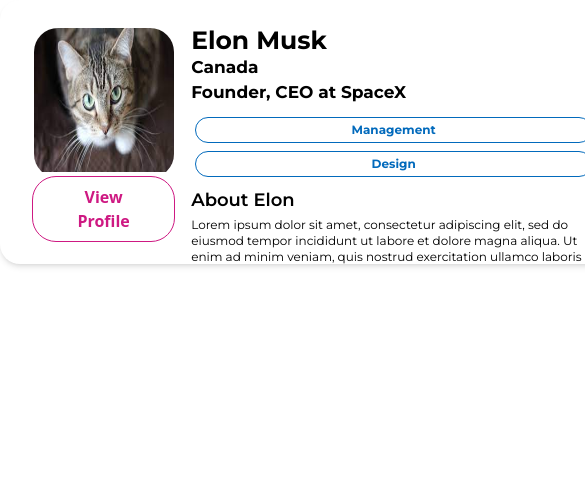
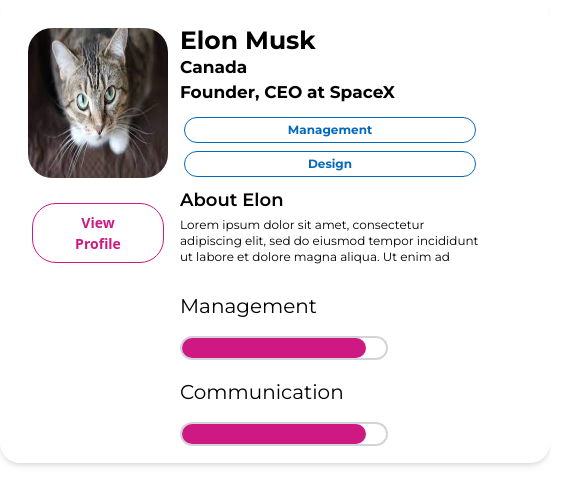
Before and after one commit to JasonXB/EF_Clone, a Next.js app: page /DevTest/testingMentorCard in a window 390 px wide. Shown: the top 504 px of the page, 585 px wide, since content can reach past the window. Built offline with nearby package versions, Linux system fonts and the light colour scheme; what tw-elements would draw is missing.

Commit message:
fix responsive

```diff
--- a/pages/DevTest/testingMentorCard.tsx
+++ b/pages/DevTest/testingMentorCard.tsx
@@ -5,6 +5,9 @@ import MentorCard from '../../src/components/MentorCard';
 const testMentorCard: NextPage = ({}) => {
   return (
     <div>
+      <Head>
+        <meta name="viewport" content="width=device-width, initial-scale=1.0"></meta>
+      </Head>
       <MentorCard
         id={1}
         firstName="Elon"
--- a/src/components/MentorCard.tsx
+++ b/src/components/MentorCard.tsx
@@ -22,8 +22,8 @@ const MentorCard = ({ ...mentorsInfo }: MentorsInfoProps) => {
     mentorsInfo;
 
   return (
-    <div className="h-[264px] w-[1011px] p-[28px] bg-white shadow-md rounded-[20px] flex">
-      <div className="h-[218px] w-[180px] flex flex-col justify-between items-center">
+    <div className="md:h-[264px] w-[550px] md:w-[850px] lg:w-[1011px] p-[28px] bg-white shadow-md rounded-[20px] flex">
+      <div className="md:h-[218px] w-[180px] flex flex-col justify-start md:justify-between items-center">
         <div className="h-[150px] w-[140px] overflow-hidden">
           <Avatar
             imgLocation={tempImage}
@@ -35,15 +35,15 @@ const MentorCard = ({ ...mentorsInfo }: MentorsInfoProps) => {
         {/* Put in link to mentor page when available */}
 
         <Link href="">
-          <Button variant="secondary">View Profile</Button>
+          <Button className="mt-[25px] md:m-1  text-[14px]" variant="secondary">View Profile</Button>
         </Link>
       </div>
 
-      <div className="h-[180px] w-full font-mainFont pl-3">
+      <div className="md:h-[180px] w-full font-mainFont pl-3">
         <h2 className="font-bold leading-[25px] text-[25px] mb-[2px] ">
           {fullName}
         </h2>
-        <div className=" h-full flex w-full">
+        <div className=" h-full flex flex-col md:flex-row w-full items-start justify-start">
           <div>
             <h4 className="font-bold text-[17px] leading-[25px]">{location}</h4>
             <h4 className="font-bold text-[17px] leading-[25px] pb-3">{job}</h4>
@@ -54,10 +54,10 @@ const MentorCard = ({ ...mentorsInfo }: MentorsInfoProps) => {
             <h4 className="text-lg leading-[22px] font-[600] pt-3">
               About {firstName}
             </h4>
-            <div className="text-xs leading-4 pt-[6px] h-14 w-[405px]">{aboutMentor}</div>
+            <div className="text-xs leading-4 pt-[6px] overflow-hidden h-14 w-[300px] lg:w-[405px]">{aboutMentor}</div>
           </div>
 
-          <div className="h-full w-full flex flex-col justify-end items-center gap-5">
+          <div className="h-full w-full flex flex-col justify-end items-left pb-4 md:pb-0 md:items-center gap-5">
             {skills.slice(0, 2).map((skill: [string, number], i) => (
               <div key={i}>
                 <div className="text-xl leading-6 mb-[18px]">{skill[0]}</div>
```
